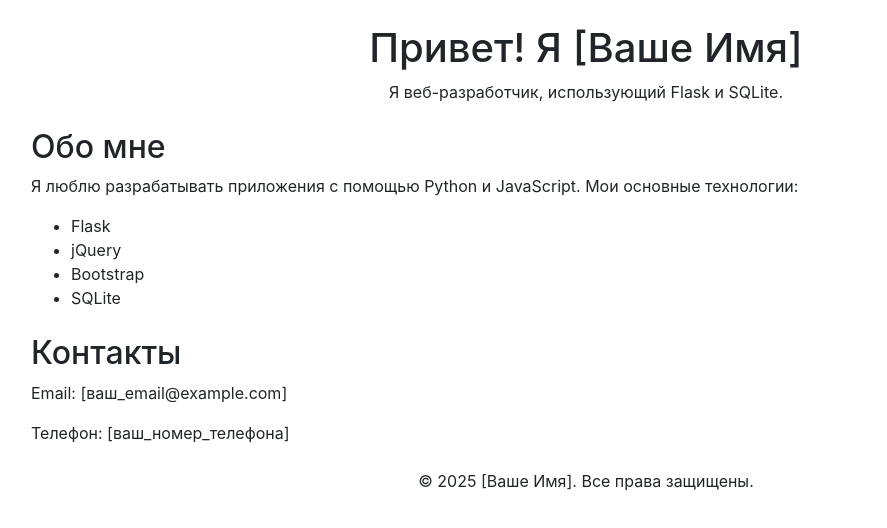
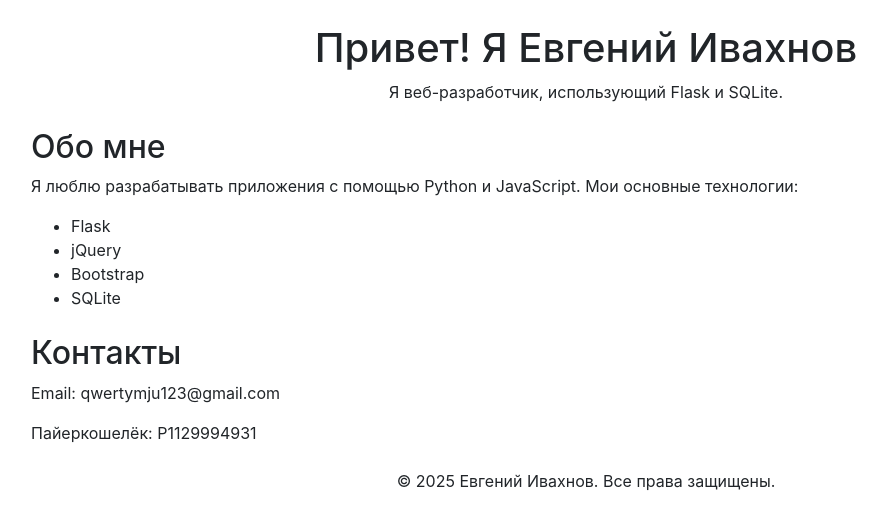
Before and after one commit to Evg12345qwerty/visited123, a plain HTML site: page index.html in a window 1280 px wide. Shown: the whole page, without its empty margins (54-941 px from the left). Drawn offline with nearby package versions, Linux system fonts and the light colour scheme.

Commit message:
Update index.html

```diff
--- a/index.html
+++ b/index.html
@@ -13,7 +13,7 @@
 <body>
     <div class="container">
         <header class="text-center my-4">
-            <h1>Привет! Я [Ваше Имя]</h1>
+            <h1>Привет! Я Евгений Ивахнов</h1>
             <p>Я веб-разработчик, использующий Flask и SQLite.</p>
         </header>
         <main>
@@ -29,12 +29,12 @@
             </section>
             <section class="my-4">
                 <h2>Контакты</h2>
-                <p>Email: [ваш_email@example.com]</p>
-                <p>Телефон: [ваш_номер_телефона]</p>
+                <p>Email: qwertymju123@gmail.com</p>
+                <p>Пайеркошелёк: P1129994931</p>
             </section>
         </main>
         <footer class="text-center my-4">
-            <p>&copy; 2025 [Ваше Имя]. Все права защищены.</p>
+            <p>&copy; 2025 Евгений Ивахнов. Все права защищены.</p>
         </footer>
     </div>
 </body>
```
